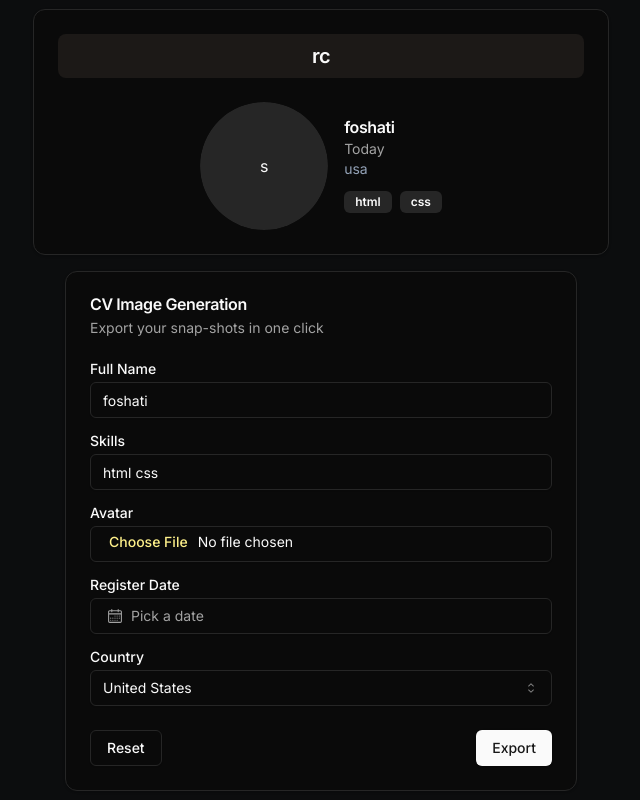
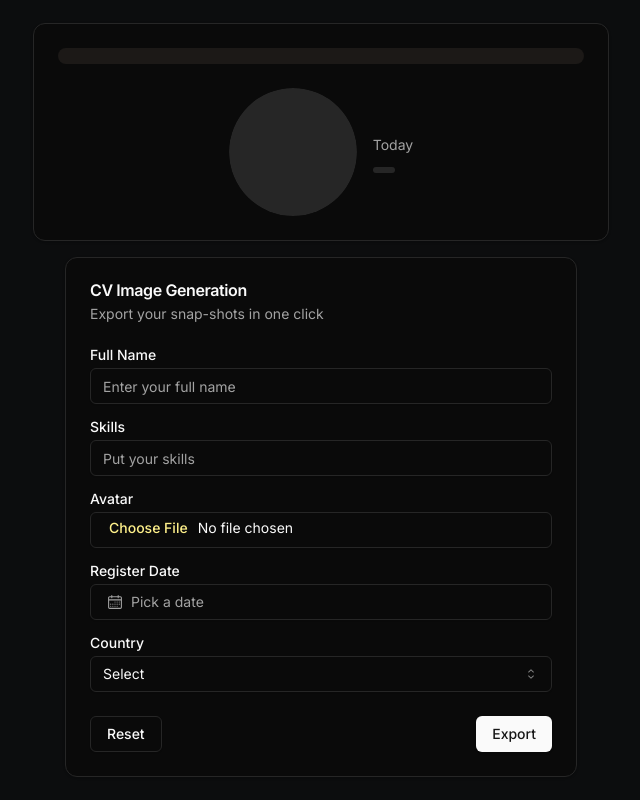
Before and after one commit to Foshati/cvGeneration-frontend-nextts, a Next.js app: page / in a window 1280 px wide. Shown: the whole page, without its empty margins (319-959 px from the left). Built offline with nearby package versions, Linux system fonts and the light colour scheme.

Commit message:
fix reset button

```diff
--- a/src/app/page.tsx
+++ b/src/app/page.tsx
@@ -14,12 +14,12 @@ interface CvData {
 }
 
 const dataObj: CvData = {
-  fullName: "foshati",
-  skills: "html css",
+  fullName: "",
+  skills: "",
   registerDate: null,
   avatarUrl: null,
-  fileName: "rc",
-  country: "usa",
+  fileName: "",
+  country: "",
 };
 
 export default function Home() {
@@ -28,7 +28,7 @@ export default function Home() {
   return (
     <main className="flex flex-col justify-center items-center bg-[#0C0D0E] text-white h-screen gap-4 p-4">
       <DisplayCv data={data} setData={setData} />
-      <FormCv data={data} setData={setData} />
+      <FormCv data={data} setData={setData} dataObj={dataObj} />
     </main>
   );
 }
--- a/src/components/formCv.tsx
+++ b/src/components/formCv.tsx
@@ -33,7 +33,7 @@ interface FormCvProps {
   setData: React.Dispatch<React.SetStateAction<DataProps>>;
 }
 
-export default function FormCv({ data, setData }: FormCvProps) {
+export default function FormCv({ data, setData, dataObj }: FormCvProps) {
   const handleInputChange = (
     field: string,
     value: string | File | null | Date
@@ -127,7 +127,7 @@ export default function FormCv({ data, setData }: FormCvProps) {
         </form>
       </CardContent>
       <CardFooter className="flex justify-between">
-        <Button variant="outline" onClick={() => setData({} as DataProps)}>
+        <Button variant="outline" onClick={() => setData(dataObj)}>
           Reset
         </Button>
         <Button>Export</Button>
```
